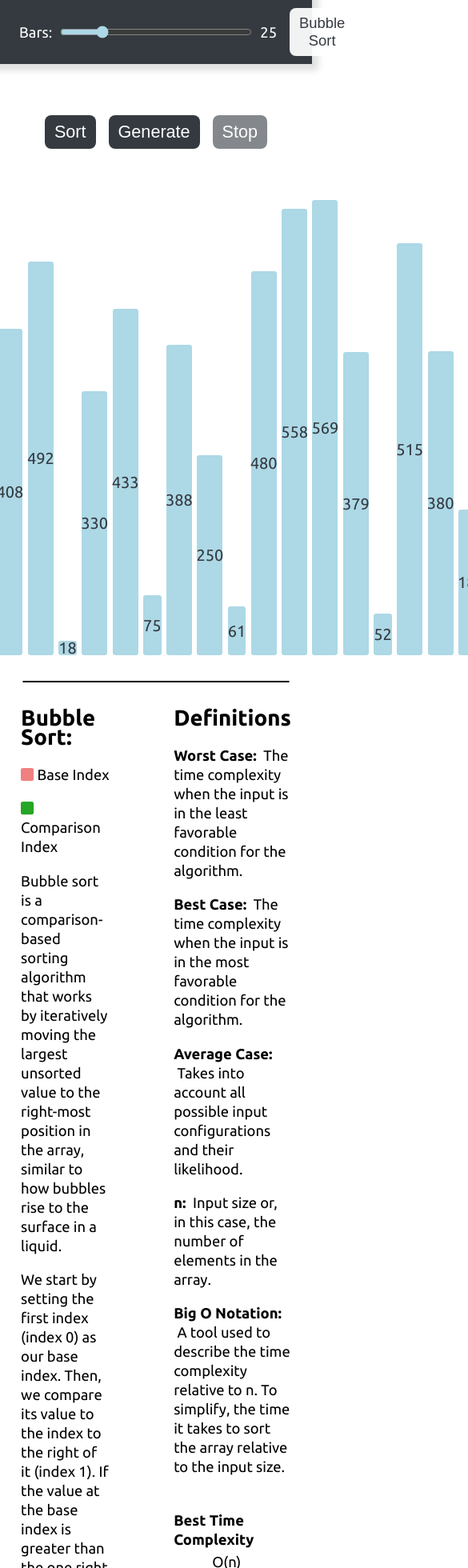
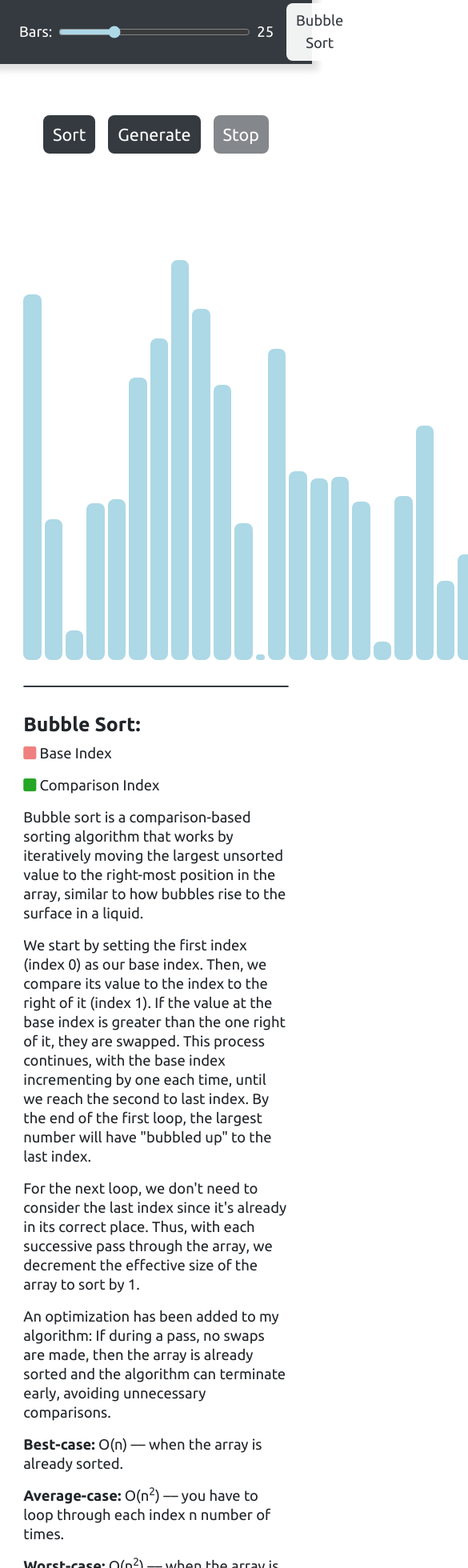
Before and after one commit to emrah-i/Sort, a React (Create React App) app in the folder sorting/: page / in a window 390 px wide. Shown: the top 1960 px of the page at 80% size, 585 px wide, since content can reach past the window. Built offline with nearby package versions, Linux system fonts and the light colour scheme.

Commit message:
Added responsivness to the array display

```diff
--- a/sorting/package.json
+++ b/sorting/package.json
@@ -6,6 +6,7 @@
     "@testing-library/jest-dom": "^5.17.0",
     "@testing-library/react": "^13.4.0",
     "@testing-library/user-event": "^13.5.0",
+    "bootstrap": "^5.3.2",
     "react": "^18.2.0",
     "react-dom": "^18.2.0",
     "react-scripts": "5.0.1",
--- a/sorting/src/App.jsx
+++ b/sorting/src/App.jsx
@@ -18,10 +18,11 @@ function App(){
     const [ breakLength, setBreakLength ] = useState(50)
     const [ working, setWorking ] = useState(false)
     const stop = useRef(false);
-    const barsRef = useRef([])
+    const barsRef = useRef([]);
+    const barsHeight = useRef(null);
     const prevCountRef = useRef(numbArray);
 
-    const clearHighlights = () => {
+    function clearHighlights() {
         barsRef.current.forEach(element => {
             if (element) {
                 element.classList.remove("selected-bar", "second-bar", "third-bar");
@@ -29,12 +30,30 @@ function App(){
         });
     };
 
-    const generateArray = () => {
-        const array = Array.from({ length: arrayLength }, () => Math.floor(Math.random() * 651));
+    function generateArray() {
+        const array = Array.from({ length: arrayLength }, () => Math.floor(Math.random() * barsHeight.current));
         setNumbArray(array);
         clearHighlights();
         barsRef.current = [];
     };
+
+    function handleResize() {
+
+        const height = window.innerHeight
+        const sec_height = window.screen.height
+
+        if (height >= 768 || sec_height >= 768) {
+            barsHeight.current = 501
+        }
+        else if (height >= 576 || sec_height >= 576) {
+            barsHeight.current = 401
+        }
+        else {
+            barsHeight.current = 301
+        }
+
+        generateArray()
+    }
 
     const sortVariables = {
         "barsRef": barsRef,
@@ -66,6 +85,18 @@ function App(){
         }
     };
 
+    useEffect(()=> {
+
+        handleResize()
+
+        window.addEventListener('resize', handleResize);
+
+        return () => {
+          window.removeEventListener('resize', handleResize);
+        }
+
+      }, [window.screen.width, window.innerWidth])
+
     useEffect(()=>{
         generateArray()
     }, [arrayLength])
--- a/sorting/src/components/bigo.jsx
+++ b/sorting/src/components/bigo.jsx
@@ -7,7 +7,7 @@ function BigO(props) {
       case 'bubble':
         content = (
           <div>
-            <h2>Bubble Sort:</h2>
+            <h2><b>Bubble Sort:</b></h2>
             <p><i className="fa-solid fa-square base-color"></i> Base Index</p>
             <p><i className="fa-solid fa-square comp-color"></i> Comparison Index</p>
             <p>
@@ -37,7 +37,7 @@ function BigO(props) {
       case 'selection':
         content = (
           <div>
-            <h2>Selection Sort:</h2>
+            <h2><b>Selection Sort:</b></h2>
             <p><i className="fa-solid fa-square base-color"></i> Base Index</p>
             <p><i className="fa-solid fa-square comp-color"></i> Comparison Index</p>
             <p>
@@ -67,7 +67,7 @@ function BigO(props) {
       case 'insertion':
         content = (
           <div>
-            <h2>Insertion Sort:</h2>
+            <h2><b>Insertion Sort:</b></h2>
             <p><i className="fa-solid fa-square base-color"></i> Base Index</p>
             <p><i className="fa-solid fa-square comp-color"></i> Comparison Index</p>
             <p>
@@ -99,7 +99,7 @@ function BigO(props) {
       case 'quick':
         content = (
           <div>
-            <h2>Quick Sort:</h2>
+            <h2><b>Quick Sort:</b></h2>
             <p><i className="fa-solid fa-square base-color"></i> Base Index</p>
             <p><i className="fa-solid fa-square comp-color"></i> Comparison Index</p>
             <p><i className="fa-solid fa-square swap-color"></i> Swap Index</p>
@@ -133,7 +133,7 @@ function BigO(props) {
       case 'merge':
         content = (
           <div>
-            <h2>Merge Sort:</h2>
+            <h2><b>Merge Sort:</b></h2>
             <p><i className="fa-solid fa-square base-color"></i> End Index</p>
             <p><i className="fa-solid fa-square comp-color"></i> Start Index</p>
             <p><i className="fa-solid fa-square swap-color"></i> Middle Index</p>
@@ -165,7 +165,9 @@ function BigO(props) {
         content = <p>Please select a sorting method.</p>;
     }
 
-    return <div>{content}</div>;
+    return <div className="col">
+            {content}
+           </div>;
 }
 
 export default BigO;
--- a/sorting/src/components/definitions.jsx
+++ b/sorting/src/components/definitions.jsx
@@ -1,8 +1,8 @@
 
 function Definitions() {
 
-    return (<div>
-                <h2>Definitions</h2>
+    return (<div className="col ps-xl-4 ps-0 mt-xl-0 mt-5">
+                <h2><b>Definitions:</b></h2>
                 <p><b>Worst Case:</b> &nbsp;The time complexity when the input is in the least favorable condition for the algorithm.</p>
                 <p><b>Best Case:</b> &nbsp;The time complexity when the input is in the most favorable condition for the algorithm.</p>
                 <p><b>Average Case:</b>  &nbsp;Takes into account all possible input configurations and their likelihood.</p>
--- a/sorting/src/components/display.jsx
+++ b/sorting/src/components/display.jsx
@@ -5,44 +5,39 @@ function Display(props) {
     const [ barWidth, setBarWidth ] = useState(12)
     const [ barColor, setBarColor ] = useState("transparent")
 
+    function changeWidth() {
+
+        const sec_width = window.screen.width
+
+        setBarWidth((sec_width - (arrayLength-1)*(10)) / arrayLength);
+    }
+
     useEffect(()=>{
-        if (arrayLength <= 8) {
-            setBarWidth(12)
-        }
-        else if (arrayLength < 10) {
-            setBarWidth(6)
-        }
-        else if (arrayLength < 20) {
-            setBarWidth(4)
-        }
-        else if (arrayLength < 40) {
-            setBarWidth(2)
-        }
-        else if (arrayLength < 60) {
-            setBarWidth(1)
-        }
-        else if (arrayLength < 80) {
-            setBarWidth(.75)
-        }
-        else if (arrayLength < 100) {
-            setBarWidth(.5)
-        }
-        else {
-            setBarWidth(.4)
-        }
+
+        changeWidth()
+
+        window.addEventListener('resize', changeWidth);
 
         if (arrayLength < 30) {
-
             setBarColor("#343a40")
         }
         else {
             setBarColor("transparent")
         }
-    }, [arrayLength])
+
+        if (window.innerWidth <= 1100 || window.screen.width <= 1100) {
+            setBarColor("transparent");
+        }
+
+        return () => {
+            window.removeEventListener('resize', changeWidth);
+        }
+
+    }, [arrayLength, window.screen.width, window.innerWidth])
 
 
     return (<div className="display">
-                {numbArray.map((element, index)=>{return (<p key={index} className="array-bar" style={{height: element, width: `${barWidth}rem`, color: barColor}} ref={element => barsRef.current[index] = element}>{element}</p>)})}
+                {numbArray.map((element, index)=>{return (<p key={index} className="array-bar" style={{height: element, width: `${barWidth}px`, color: barColor}} ref={element => barsRef.current[index] = element}>{element}</p>)})}
             </div>)
 }
 
--- a/sorting/src/components/information.jsx
+++ b/sorting/src/components/information.jsx
@@ -4,9 +4,11 @@ import BigO from "./bigo";
 function Information(props) {
     const { sortType } = props;
 
-    return (<div className="information">
-                <BigO sortType={sortType} />
-                <Definitions />
+    return (<div className="information container-fluid">
+                <div className="row row-cols-1 row-cols-xl-2">
+                    <BigO sortType={sortType} />
+                    <Definitions />
+                </div>
             </div>)
 }
 
--- a/sorting/src/components/nav.jsx
+++ b/sorting/src/components/nav.jsx
@@ -4,6 +4,7 @@ function Nav(props) {
     const { arrayLength, setArrayLength, setSortType, breakLength, setBreakLength, working } = props
     const formRef = useRef(null)
     const formSliders = [useRef(null), useRef(null)]
+    const sliderMax = useRef(null)
 
     function changeArray(event) {
         setArrayLength(event.target.value)
@@ -36,10 +37,36 @@ function Nav(props) {
         })
     }, [working])
 
+    useEffect(()=>{
+
+        setArrayLength(25)
+        formSliders[0].current.value = 25
+
+        const width = window.innerWidth
+        const sec_width = window.screen.width
+
+        if (width >= 1200 || sec_width >= 1200) {
+            sliderMax.current = 115
+        }
+        else if (width >= 992 || sec_width >= 992) {
+            sliderMax.current = 100
+        }
+        else if (width >= 768 || sec_width >= 768) {
+            sliderMax.current = 80
+        }
+        else if (width >= 576 || sec_width >= 576) {
+            sliderMax.current = 60
+        }
+        else {
+            sliderMax.current = 40
+        }
+
+    }, [window.innerWidth, window.screen.width])
+
     return (<nav className="top-nav">
                 <div className="length-slider-parent">
                     <label className="slider-label">Bars:</label>
-                    <input className="length-slider" type="range" defaultValue={arrayLength} min="4" max="110" onChange={(event)=>changeArray(event)} ref={formSliders[0]}></input>
+                    <input className="length-slider" type="range" defaultValue={arrayLength} min="4" max={sliderMax.current} onChange={(event)=>changeArray(event)} ref={formSliders[0]}></input>
                     <label className="slider-label">{arrayLength}</label>
                 </div>
                 <div className="sort-btns-parent" onClick={(event)=>changeSort(event)} ref={formRef}>
--- a/sorting/src/index.js
+++ b/sorting/src/index.js
@@ -1,5 +1,6 @@
 import React from 'react';
 import ReactDOM from 'react-dom/client';
+import 'bootstrap/dist/css/bootstrap.min.css';
 import './styles.css';
 import App from './App';
 
--- a/sorting/src/styles.css
+++ b/sorting/src/styles.css
@@ -4,8 +4,8 @@ body {
 
 .display {
   display: flex;
-  gap: 0.4rem;
-  justify-content: center;
+  gap: 0.25rem;
+  justify-content: space-between;
   align-items: end;
   font-size: 1.5rem;
   color: black;
@@ -21,21 +21,21 @@ body {
   justify-content: center;
   align-items: center;
   margin-top: auto;
+  margin-bottom: 0;
+  font-size: 1.25rem;
   flex-grow: 1;
-  margin-bottom: 0;
-  border-radius: 0.2rem;
-  font-size: 1.25rem;
+  border-radius: 0.5rem;
   background-color: lightblue;
   transition: all 0.25s ease;
 }
-.display .selected-bar {
-  background-color: lightcoral;
+.display .third-bar {
+  background-color: orchid;
 }
 .display .second-bar {
   background-color: rgb(37, 166, 37);
 }
-.display .third-bar {
-  background-color: orchid;
+.display .selected-bar {
+  background-color: lightcoral;
 }
 
 .top-nav {
@@ -61,6 +61,9 @@ body {
   display: flex;
   justify-content: center;
   align-items: center;
+}
+.top-nav .btn {
+  color: rgba(255, 255, 255, 0.9333333333);
 }
 .top-nav .selected {
   color: #343a40;
@@ -112,6 +115,10 @@ body {
   border-radius: 0.75rem;
 }
 
+.btn:disabled {
+  opacity: 90%;
+}
+
 .sort-btns {
   display: flex;
   justify-content: center;
@@ -131,32 +138,32 @@ body {
 }
 
 .information {
-  display: flex;
-  justify-content: center;
   font-size: 1.15rem;
-  width: 85vw;
-  gap: 5rem;
-  margin: 0 auto;
-  padding: 0;
   line-height: 1.5rem;
 }
-.information div {
-  width: 50%;
+.information .row {
+  display: flex;
+  justify-content: space-between;
+  width: 85vw;
+  margin: 0 auto;
 }
-.information div h2 {
+.information .row .col {
+  padding: 0;
+}
+.information .row .col:nth-child(2) {
+  padding-left: 2rem;
+}
+.information .row h2 {
   margin-top: 0;
 }
-.information div p:last-child {
+.information .row p:last-child {
   margin-bottom: 0;
 }
-.information div > * {
-  width: 100%;
-}
-.information div ul {
+.information .row ul {
   list-style: none;
   margin: 0.25rem;
 }
-.information div ul li {
+.information .row ul li {
   margin: 0.25rem;
 }
 
@@ -164,7 +171,8 @@ hr {
   height: 0;
   color: transparent;
   width: 85vw;
-  border: 0.1rem solid black;
+  border: 0.1rem solid #343a40;
+  opacity: 100%;
   margin: 2rem auto;
   border-radius: 0.5rem;
 }
--- a/sorting/src/styles.scss
+++ b/sorting/src/styles.scss
@@ -5,8 +5,8 @@ body {
 
 .display {
     display: flex;
-    gap: .4rem;
-    justify-content: center;
+    gap: .25rem;
+    justify-content: space-between;
     align-items: end;
     font-size: 1.5rem;
     color: black;
@@ -21,10 +21,10 @@ body {
         justify-content: center;
         align-items: center;
         margin-top: auto;
+        margin-bottom: 0;
+        font-size: 1.25rem;
         flex-grow: 1;
-        margin-bottom: 0;
-        border-radius: .2rem;
-        font-size: 1.25rem;
+        border-radius: .5rem;
         background-color: lightblue;
         transition: all .25s ease;
     }
@@ -68,6 +68,10 @@ body {
         align-items: center;
     }
 
+    .btn {
+        color: #FFFFFFEE;
+    }
+
     .selected {
         color: #343a40;
         background-color: #FFFFFFEE;
@@ -106,7 +110,6 @@ body {
         font-size: 1.15rem;
         color: #FFFFFFEE;
     }
-
 }
 
 .btn {
@@ -123,6 +126,10 @@ body {
 
 .btn:hover {
     border-radius: .75rem;
+}
+
+.btn:disabled {
+    opacity: 90%;
 }
 
 .sort-btns {
@@ -147,17 +154,22 @@ body {
 }
 
 .information {
-    display: flex;
-    justify-content: center;
     font-size: 1.15rem;
-    width: 85vw;
-    gap: 5rem;
-    margin: 0 auto;
-    padding: 0;
     line-height: 1.5rem;
 
-    div {
-        width: 50%;
+    .row {
+        display: flex;
+        justify-content: space-between;
+        width: 85vw;
+        margin: 0 auto;
+
+        .col {
+            padding: 0;
+        }
+
+        .col:nth-child(2) {
+            padding-left: 2rem;
+        }
 
         h2 {
             margin-top: 0;
@@ -165,10 +177,6 @@ body {
 
         p:last-child {
             margin-bottom: 0;
-        }
-
-        > * {
-            width: 100%;
         }
 
         ul {
@@ -186,7 +194,8 @@ hr {
     height: 0;
     color: transparent;
     width: 85vw;
-    border: .1rem solid black;
+    border: .1rem solid #343a40;
+    opacity: 100%;
     margin: 2rem auto;
     border-radius: .5rem;
 }
```
Also changed, not shown: 2 other files (tests, documents, lock files or other folders).
